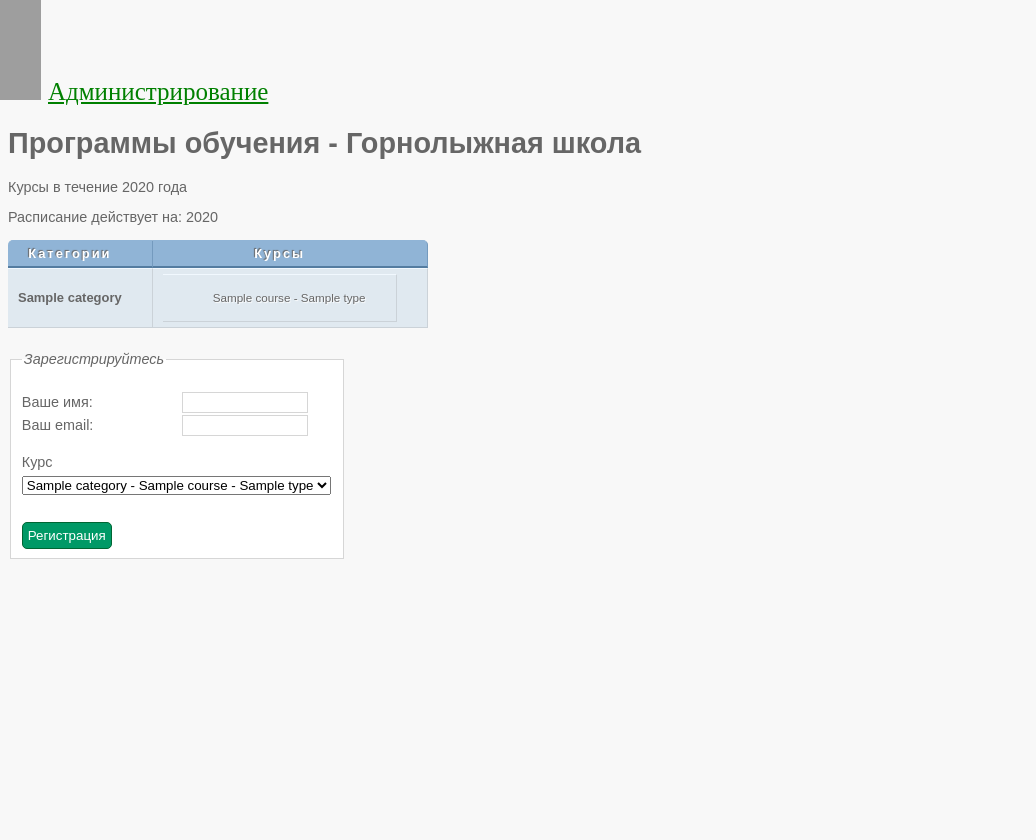
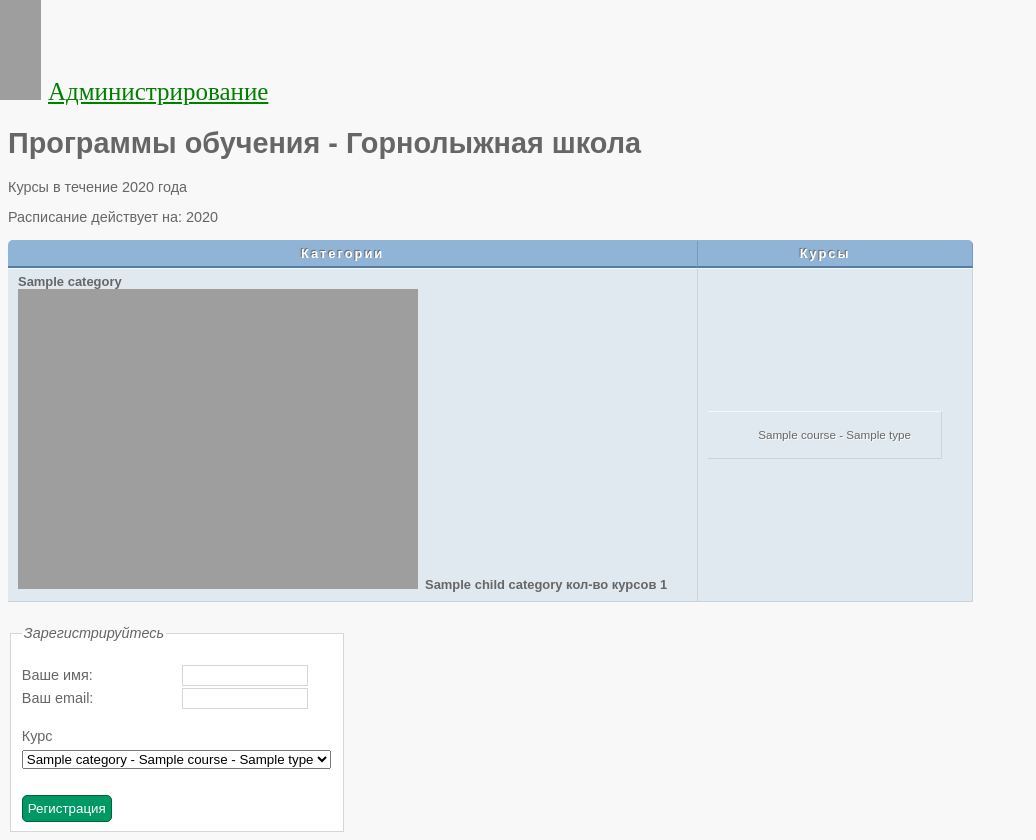
Before and after one commit to MadEngineAR/MadEngine-s_FW, a Python web app: template templates/index.html in a window 1280 px wide. Shown: the part 521-1361 px from the top of the page, without its empty margins (0-1036 px from the left). Before the commit the page ends 1080 px from the top, so only its background shows below. Run offline with Jinja, Linux system fonts and the light colour scheme; the template is opened without the code that fills it: most values are stand-ins (such as "Sample title", 1, 10 or a date in 2020).

Commit message:
stuck with sub_category

```diff
--- a/run.py
+++ b/run.py
@@ -6,6 +6,6 @@ from urls import fronts
 
 application = Framework(routes, fronts)
 
-with make_server('127.0.0.1', 8000, application) as httpd:
+with make_server('127.0.0.1', 8080, application) as httpd:
     print("Запуск на порту 8000...")
     httpd.serve_forever()
--- a/templates/inc-index-body.html
+++ b/templates/inc-index-body.html
@@ -13,7 +13,13 @@
                 </tr>
                 {% for category in categories %}
                 <tr>
-                    <th>{{category.name}}</th>
+                    <th>{{category.name}}
+                    {% if category.child_category %}
+                        {% for child_category in category.child_category %}
+                            <li>{{child_category.name}} кол-во курсов {{child_category.course_count()}}</li>
+                        {% endfor %}
+                    {% endif %}
+                    </th>
                     <td>
                         <table>
                             <tr>
```
Also changed, not shown: patterns/сreational_patterns.py (+4 -4 lines), templates/admin.html (+7 -2 lines), views.py (+4 -4 lines).
